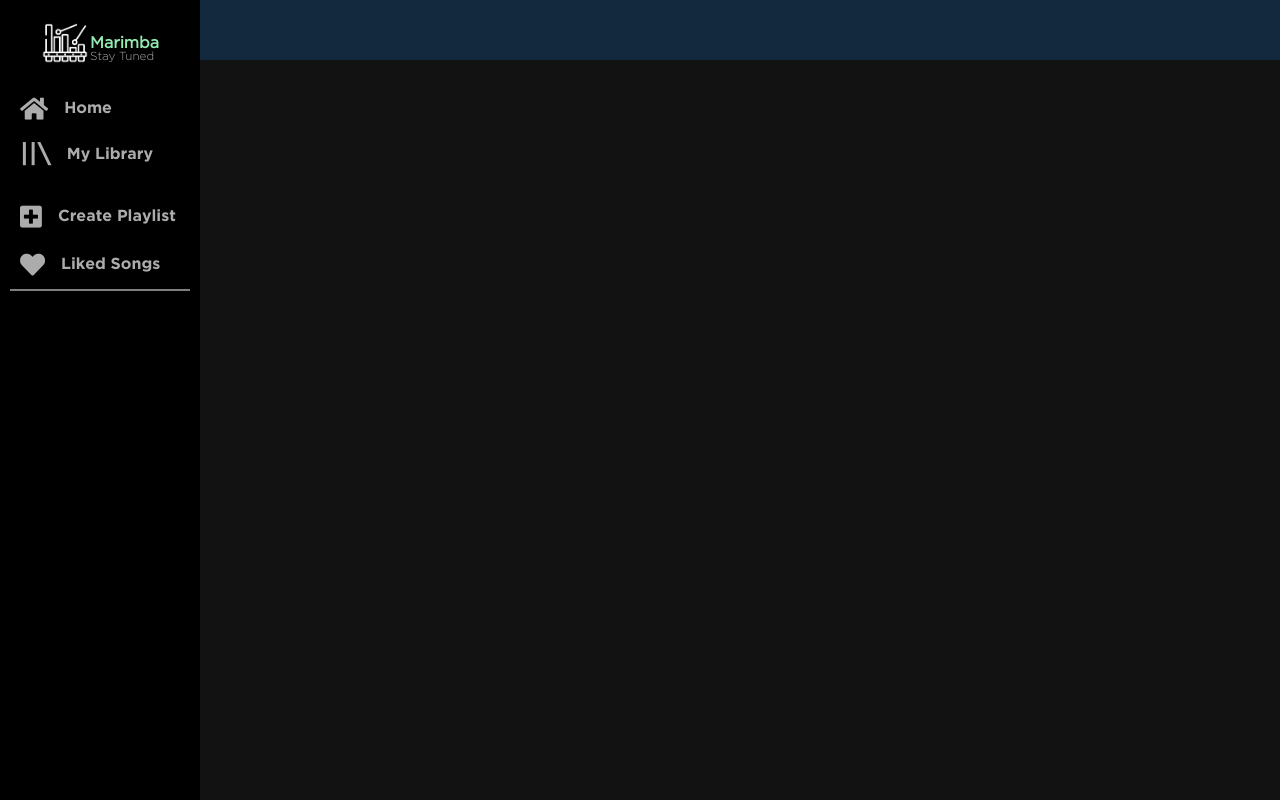
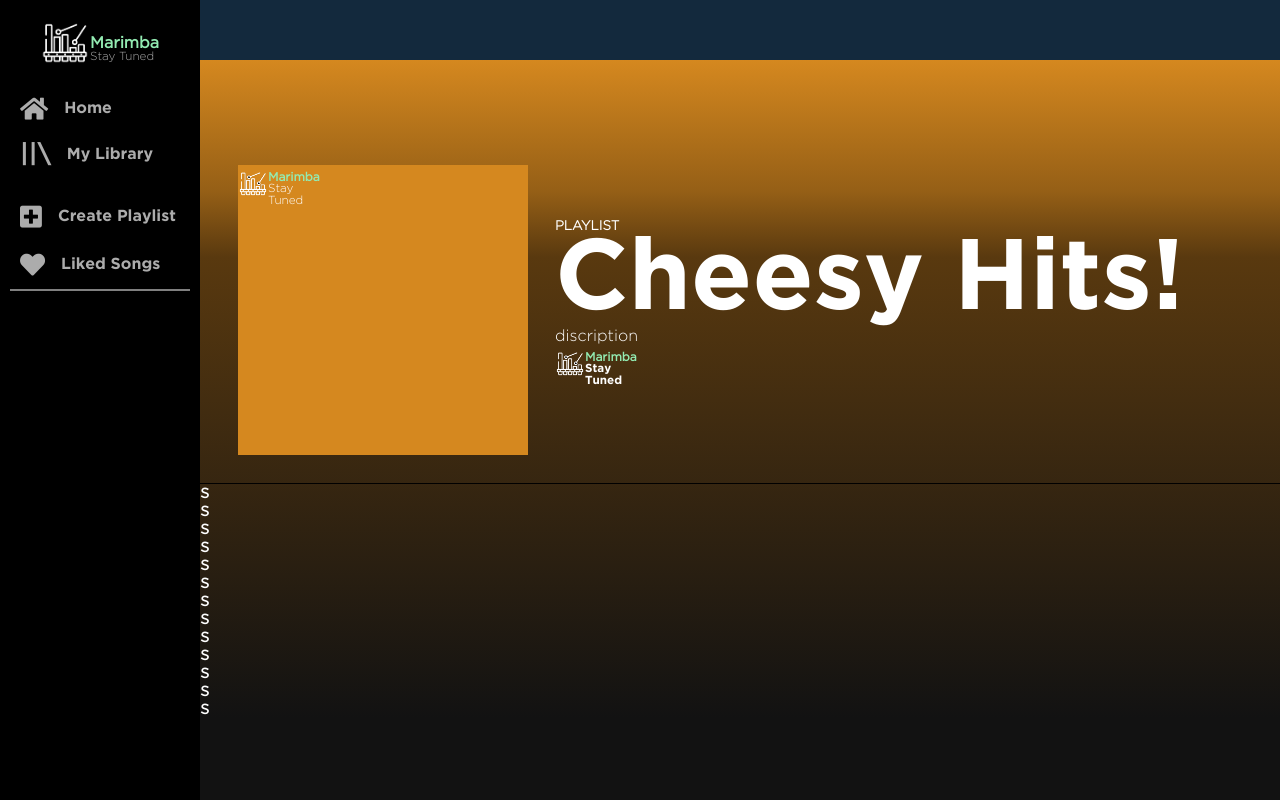
Before and after one commit to TommyIrmia/Marimba, a React (Create React App) app in the folder frontend/: page /station in a window 1280 px wide. Built offline with nearby package versions, Linux system fonts and the light colour scheme.

Commit message:
add stationhero

```diff
--- a/frontend/package.json
+++ b/frontend/package.json
@@ -11,6 +11,7 @@
     "@types/node-sass": "^4.11.2",
     "@types/react-redux": "^7.1.18",
     "@types/react-router-dom": "^5.3.0",
+    "@types/react-youtube": "^7.10.0",
     "@types/redux-thunk": "^2.1.0",
     "node-sass": "^6.0.1",
     "react": "^17.0.2",
--- a/frontend/src/App.jsx
+++ b/frontend/src/App.jsx
@@ -6,6 +6,7 @@ import routes from './routes'
 
 import { AppHeader } from './cmps/AppHeader';
 import { NavBar } from './cmps/NavBar';
+import { StationDetails } from './pages/StationDetails';
 
 export class App extends React.Component {
 
@@ -19,6 +20,7 @@ export class App extends React.Component {
         <main className="main-app">
           <Switch>
             {routes.map(route => <Route key={route.path} exact component={route.component} path={route.path} />)}
+            <Route path="/station" component={StationDetails} />
           </Switch>
           {/* <MediaPlayer /> */}
         </main>
--- a/frontend/src/assets/scss/basics/_font-awesome.scss
+++ b/frontend/src/assets/scss/basics/_font-awesome.scss
@@ -31,3 +31,7 @@
 .fas.fa-heart::before {
   content: "\f004";
 }
+
+.far.fa-circle::before {
+  content: "\f111";
+}
--- a/frontend/src/assets/scss/cmps/_StationHero.scss
+++ b/frontend/src/assets/scss/cmps/_StationHero.scss
@@ -0,0 +1,42 @@
+.StationHero{
+    width: 100%;
+    height: rem(424px);
+    border-bottom: 1px solid black;
+    position: relative;
+
+    .logo{
+        width: 30px;
+        h1{
+            font-size:rem(12px);
+        }
+    }
+
+    .img-container{
+        height: rem(290px);
+        width: rem(290px);
+        background-color:rgba(213 136 31);
+        bottom:rem(28px);
+        left:rem(38px);
+        position:absolute;
+        display: inline-block;
+
+    }
+
+    .info-container{
+        height: rem(235px);
+        position:absolute;
+        bottom:rem(28px);
+        left: 355px;
+
+        h5{
+            text-transform: uppercase;
+        }
+
+        .hero-title{
+            font-size:rem(100px);
+            font-family: gotham-bold;
+        }
+
+
+    }
+}
--- a/frontend/src/assets/scss/cmps/_StationPreview.scss
+++ b/frontend/src/assets/scss/cmps/_StationPreview.scss
@@ -0,0 +1,8 @@
+.StationDetails{
+    background: linear-gradient(
+        rgba(213 136 31) 0%,
+        rgba(149 95 22) 20%,
+        rgba(89 57 15) 30%,
+        rgba(255, 255, 255, 0) 100%
+    );
+}
--- a/frontend/src/cmps/StationHero.jsx
+++ b/frontend/src/cmps/StationHero.jsx
@@ -0,0 +1,21 @@
+import React, { Component } from 'react'
+import { Link } from 'react-router-dom'
+
+import { Logo } from './Logo'
+
+export class StationHero extends Component {
+    render() {
+        return (
+            <div className="StationHero">
+                <div className="img-container"><Logo className="logo"/></div>
+                <div className="info-container">
+                    <h5>playlist</h5>
+                    <h1 className="hero-title">Cheesy Hits!</h1>
+                    <p>discription</p>
+                    <Link to="/" ><Logo className="logo"/></Link>
+
+                </div>
+            </div>
+        )
+    }
+}
--- a/frontend/src/pages/StationDetails.jsx
+++ b/frontend/src/pages/StationDetails.jsx
@@ -1,10 +1,24 @@
 import React, { Component } from 'react'
+import { StationHero } from './../cmps/StationHero';
 
 export class StationDetails extends Component {
     render() {
         return (
-            <section className="station-details">
-
+            <section className="StationDetails">
+            <StationHero/>
+            <h3>s</h3>
+            <h3>s</h3>
+            <h3>s</h3>
+            <h3>s</h3>
+            <h3>s</h3>
+            <h3>s</h3>
+            <h3>s</h3>
+            <h3>s</h3>
+            <h3>s</h3>
+            <h3>s</h3>
+            <h3>s</h3>
+            <h3>s</h3>
+            <h3>s</h3>
             </section>
         )
     }
```
Also changed, not shown: 1 other file (tests, documents, lock files or other folders).
